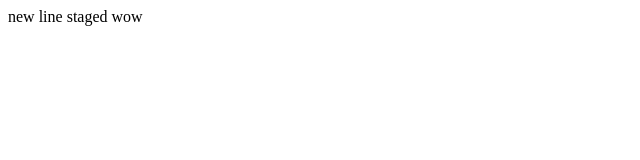
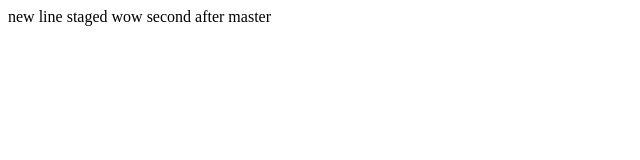
Before and after one commit to afaz-all/temp, a plain HTML site: page index.html in a window 1280 px wide. Shown: the whole page, without its empty margins (0-640 px from the left). Drawn offline with Linux system fonts and the light colour scheme.

Commit message:
second after master

```diff
--- a/index.html
+++ b/index.html
@@ -12,5 +12,6 @@
     staged
 
     wow
+    second after master
 </body>
 </html>
```
